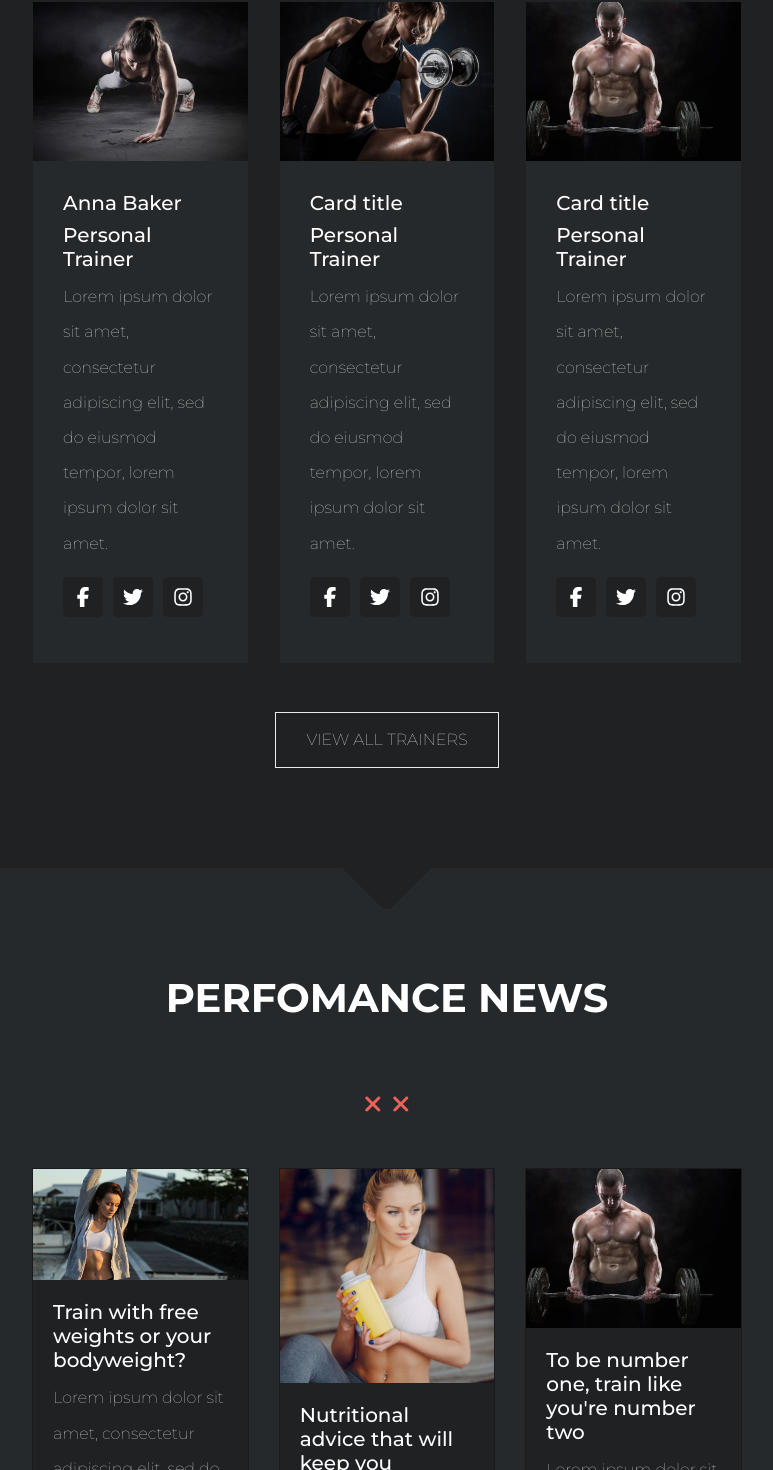
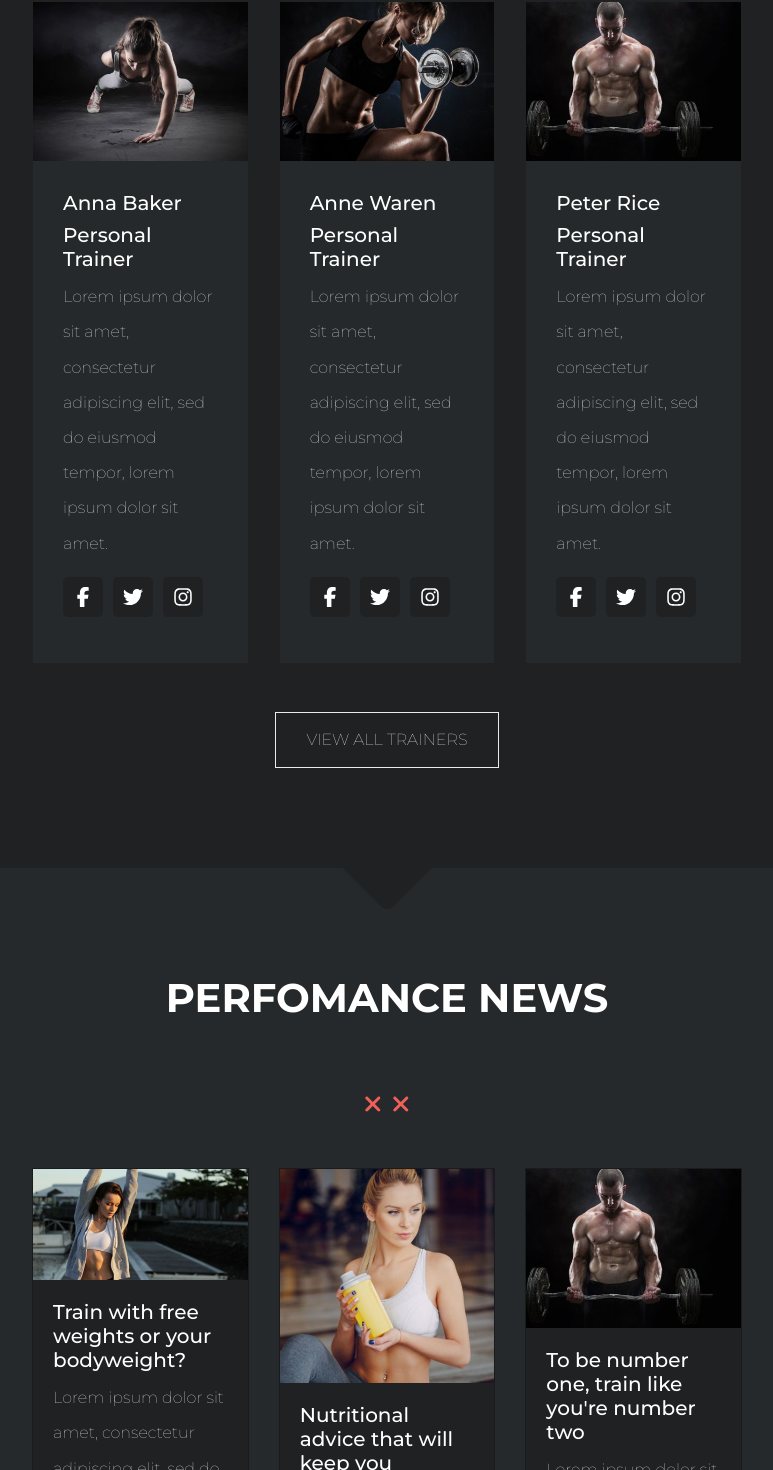
Before and after one commit to azizafarooq/proj-html-vuejs, a Vue app: page / in a window 1280 px wide. Shown: the part 4726-6196 px from the top of the page, without its empty margins (253-1026 px from the left). Built offline with nearby package versions, Linux system fonts and the light colour scheme.

Commit message:
fix: css

```diff
--- a/src/App.vue
+++ b/src/App.vue
@@ -27,10 +27,10 @@ export default {
   <AppIcons></AppIcons>
   <AppTestimonials></AppTestimonials>
   <AppTrainers></AppTrainers>
-  <AppModal v-if="store.modal.show"></AppModal>
   <AppNews></AppNews>
   <AppFooter> </AppFooter>
   <AppLinks></AppLinks>
+  <AppModal v-if="store.modal.show"></AppModal>
 </template>
 
 <style lang="scss">
--- a/src/components/AppNews.vue
+++ b/src/components/AppNews.vue
@@ -5,7 +5,7 @@
 
         <div class="cards">
             <div class="card">
-                <img class="card-img-top" src="/images/blog1.jpg" alt="Card image cap">
+                <img class="card-img-top" src="/images/blog1-800x415.jpg" alt="Card image cap">
                 <div class="card-body">
                     <h5 class="card-title">Train with free weights or your bodyweight?</h5>
                     <p class="description">Lorem ipsum dolor sit amet, consectetur adipiscing elit, sed do eiusmod tempor,
@@ -14,7 +14,7 @@
                 </div>
             </div>
             <div class="card">
-                <img class="card-img-top" src="/images/blog6-600x600.jpg" alt="Card image cap">
+                <img class="card-img-top" src="/images/blog6-400x400.jpg" alt="Card image cap">
                 <div class="card-body">
                     <h5 class="card-title">Nutritional advice that will keep you training</h5>
                     <p class="description">Lorem ipsum dolor sit amet, consectetur adipiscing elit, sed do eiusmod tempor,
@@ -89,7 +89,6 @@ section {
 
         .card {
             width: calc((100% - 200px - 30px) / 3);
-            height: fit-content;
             background-color: #1F2123;
             color: white;
 
--- a/src/components/AppTestimonials.vue
+++ b/src/components/AppTestimonials.vue
@@ -72,7 +72,6 @@ export default {
             kick 10,000 times.""</p>
         <div class="credit">
             <p class="author">BRUCE LEE </p>
-            <!--<font-awesome-icon class="circle" :icon="['fas', 'circle']" />-->
             <p class="author">- QUOTE OF THE DAY </p>
         </div>
 
--- a/src/components/AppTrainers.vue
+++ b/src/components/AppTrainers.vue
@@ -30,7 +30,7 @@ export default {
             <div class="card">
                 <img class="card-img-top" src="/images/trainer3-400x297.jpg" alt="Card image cap">
                 <div class="card-body">
-                    <h5 class="card-title">Card title</h5>
+                    <h5 class="card-title">Anne Waren</h5>
                     <h5 class="card-title">Personal Trainer</h5>
                     <p class="description">Lorem ipsum dolor sit amet, consectetur adipiscing elit, sed do eiusmod tempor,
                         lorem ipsum dolor sit amet.</p>
@@ -44,7 +44,7 @@ export default {
             <div class="card">
                 <img class="card-img-top" src="/images/trainer4-400x297.jpg" alt="Card image cap">
                 <div class="card-body">
-                    <h5 class="card-title">Card title</h5>
+                    <h5 class="card-title">Peter Rice</h5>
                     <h5 class="card-title">Personal Trainer</h5>
                     <p class="description">Lorem ipsum dolor sit amet, consectetur adipiscing elit, sed do eiusmod tempor,
                         lorem ipsum dolor sit amet.</p>
```
